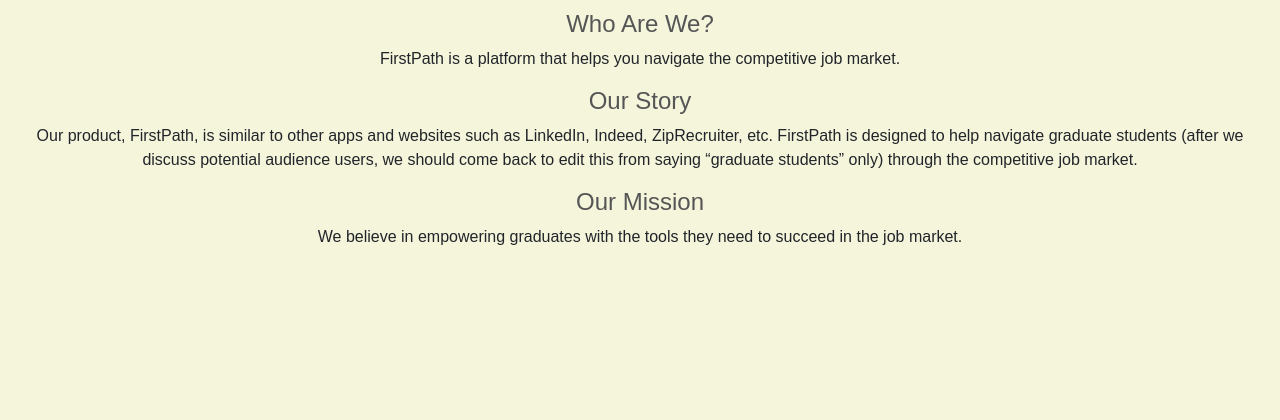
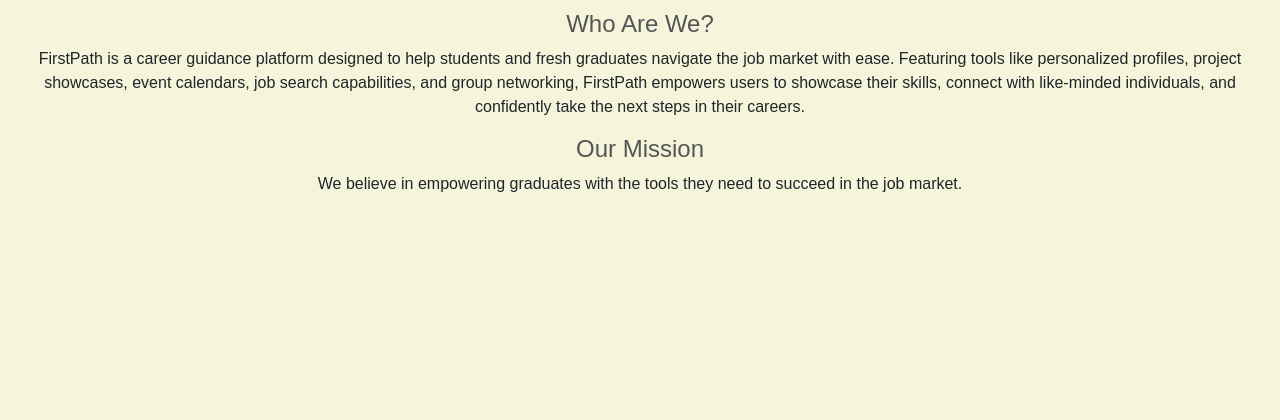
Before and after one commit to sathvikamuktha/FirstPath, a Django app: page /about_us/ in a window 1280 px wide. Shown: the part 179-599 px from the top of the page. Run offline with Django 5.2, Linux system fonts and the light colour scheme.

Commit message:
final commit

```diff
--- a/base/templates/base/about_us.html
+++ b/base/templates/base/about_us.html
@@ -7,13 +7,9 @@
         <h1>About Us</h1>
     </header>
     <h2>Who Are We?</h2>
-    <p>FirstPath is a platform that helps you navigate the competitive job market.</p>
-
+    <p>FirstPath is a career guidance platform designed to help students and fresh graduates navigate the job market with ease. Featuring tools like personalized profiles, project showcases, event calendars, job search capabilities, and group networking, FirstPath empowers users to showcase their skills, connect with like-minded individuals, and confidently take the next steps in their careers.
+    </p>
     <div class="about">
-        <div class="purpose">
-            <h2>Our Story</h2>
-            <p>Our product, FirstPath, is similar to other apps and websites such as LinkedIn, Indeed, ZipRecruiter, etc. FirstPath is designed to help navigate graduate students (after we discuss potential audience users, we should come back to edit this from saying “graduate students” only) through the competitive job market. </p>
-        </div>
 
         <div class="section">
             <h2>Our Mission</h2>
```
